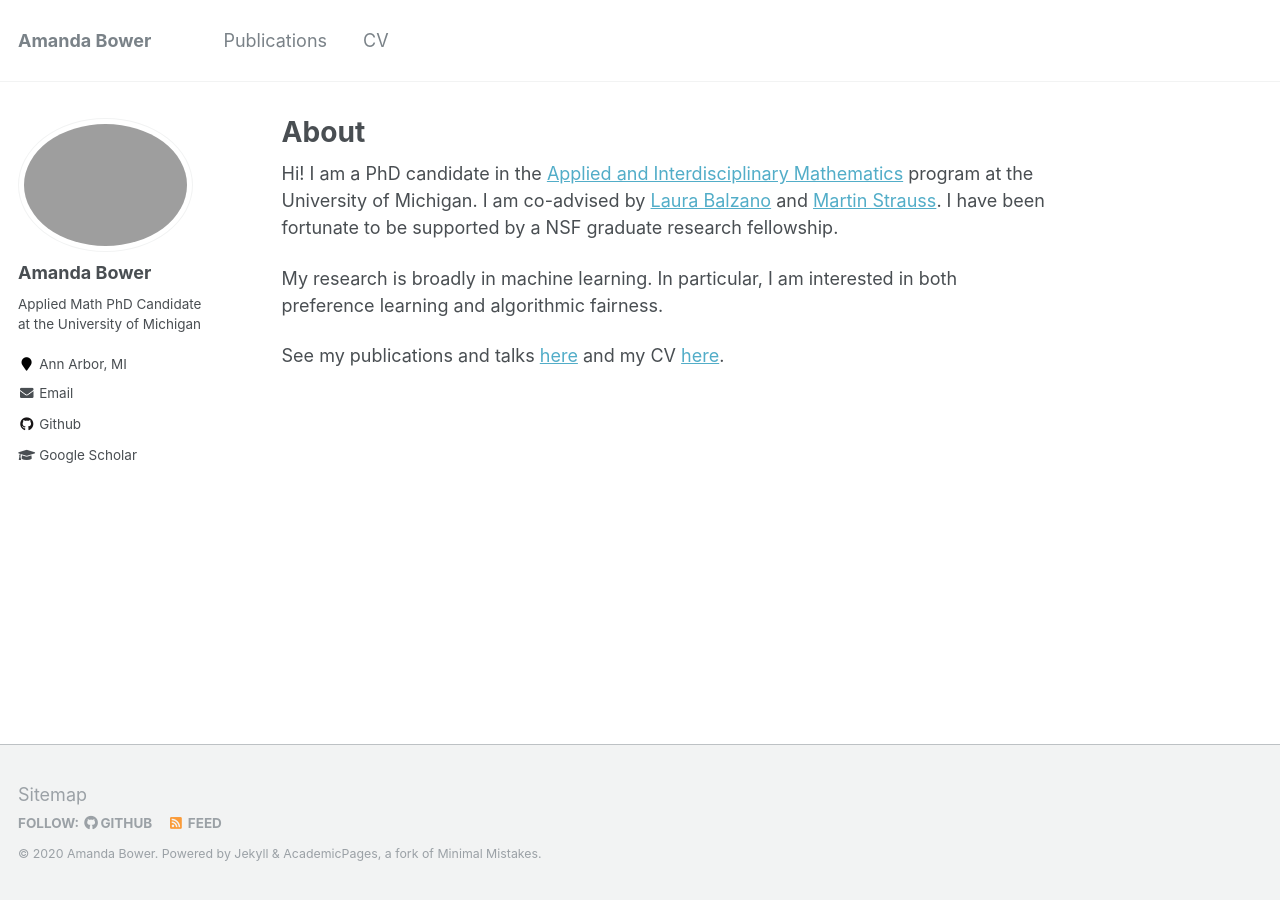
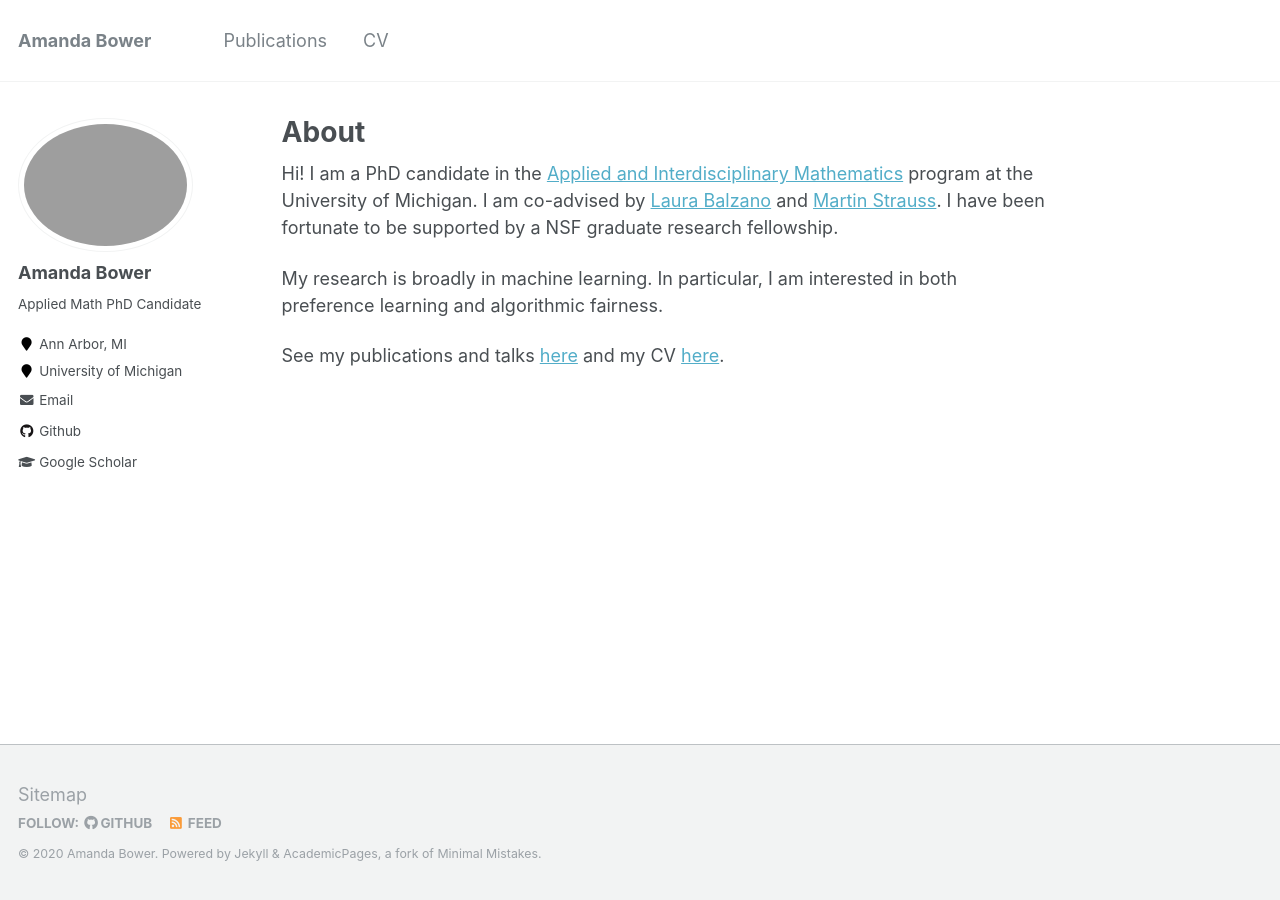
Before and after one commit to Amandarg/amandarg.github.io, a Jekyll site: the page built from _pages/about.md, in a window 1280 px wide. Built offline with Jekyll 4.4.1, drawn with Linux system fonts in a browser that asks for light colours.

Commit message:
Update _config.yml

```diff
--- a/_config.yml
+++ b/_config.yml
@@ -82,9 +82,9 @@ analytics:
 author:
   name             : "Amanda Bower"
   avatar           : "profile_img.png"
-  bio              : "Applied Math PhD Candidate at the University of Michigan"
+  bio              : "Applied Math PhD Candidate"
   location         : "Ann Arbor, MI"
-  employer         :
+  employer         : "University of Michigan"
   pubmed           :
   googlescholar    : "https://scholar.google.com/citations?user=J3r0-xIAAAAJ&hl=en"
   email            : amandarg@umich.edu
```
